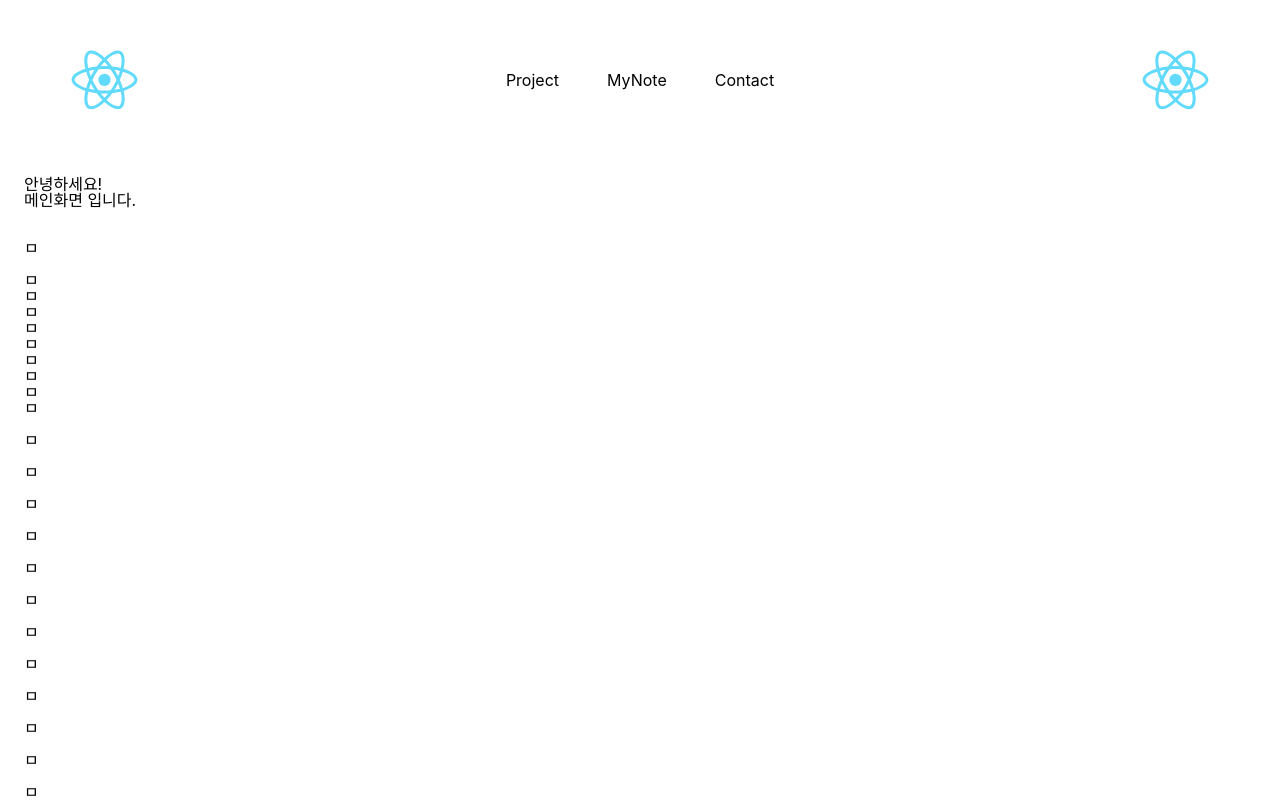
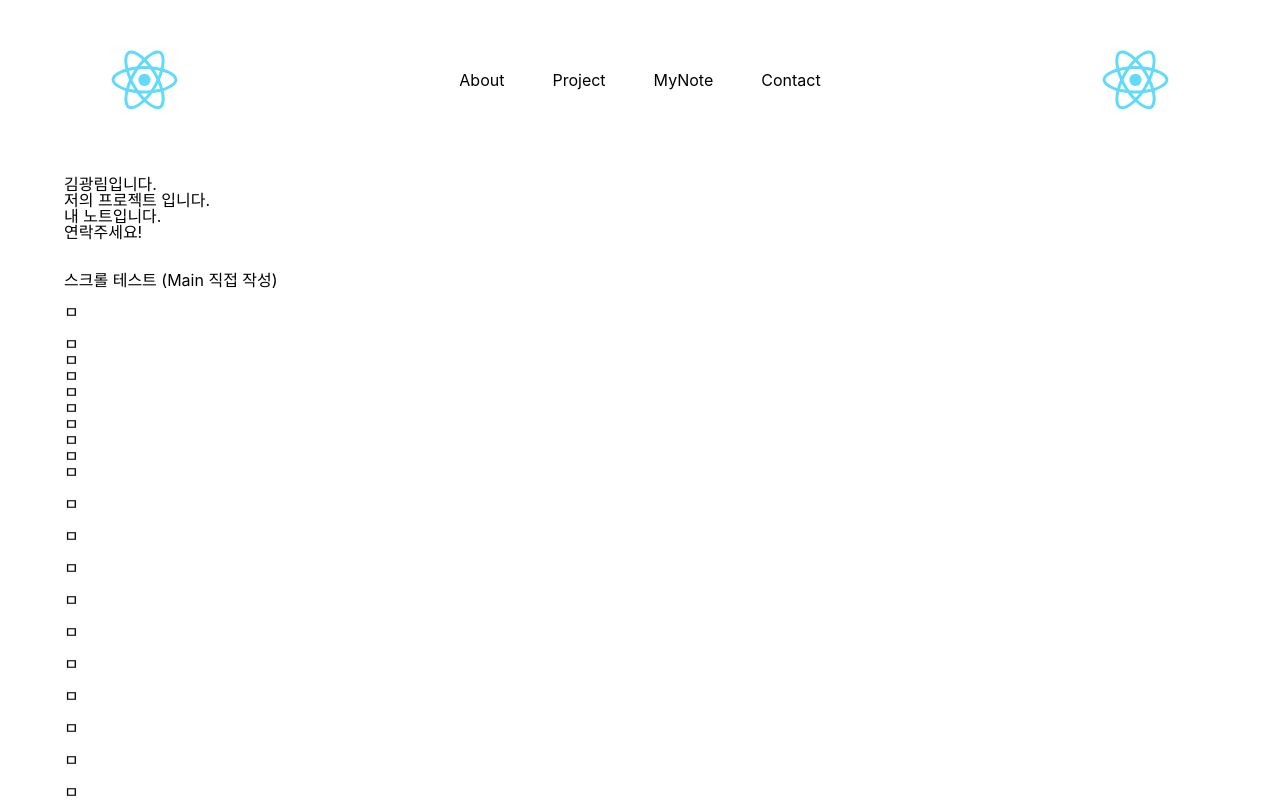
Before and after one commit to kwong1110/kwang-web, a React (Create React App) app: page / in a window 1280 px wide. Shown: the top 800 px of the page. Built offline with nearby package versions, Linux system fonts and the light colour scheme.

Commit message:
메뉴바 scroll animation 추가

```diff
--- a/src/App.js
+++ b/src/App.js
@@ -1,13 +1,12 @@
 import React from "react";
 import { Route } from "react-router-dom";
-import Main from "./pages/Main";
-import MyNote from "./pages/MyNote";
+import { Main, About, Project, MyNote, Contact } from "./pages";
 import styled, { ThemeProvider } from "styled-components";
 import { Header } from "./containers";
 
 const bodySize = {
   margin: "auto",
-  padding: "0 1.5rem 0 1.5rem",
+  padding: "0 4rem 0 4rem",
   maxWidth: "85rem",
 };
 
@@ -24,7 +23,10 @@ function App() {
       <Header />
       <Contant>
         <Route path="/" component={Main} exact />
+        <Route path="/About" component={About} exact />
+        <Route path="/Project" component={Project} exact />
         <Route path="/MyNote" component={MyNote} exact />
+        <Route path="/Contact" component={Contact} exact />
       </Contant>
     </ThemeProvider>
   );
--- a/src/containers/Header/index.js
+++ b/src/containers/Header/index.js
@@ -10,18 +10,23 @@ function Header({ history, theme }) {
     history.push("/");
   };
 
-  const scrolling = useScroll();
+  const [scrolling, firstScroll] = useScroll();
 
   return (
-    <S.StyledHeader theme={theme} scrolling={scrolling}>
+    <S.StyledHeader
+      theme={theme}
+      scrolling={scrolling}
+      firstScroll={firstScroll}
+    >
       <S.NavDiv>
         <S.SideDiv>
           <S.MainLogo src={logo} alt="logo" onClick={goHome} />
         </S.SideDiv>
         <S.MenuDiv>
-          <S.Anchor href="/">Project</S.Anchor>
+          <S.Anchor href="/About">About</S.Anchor>
+          <S.Anchor href="/Project">Project</S.Anchor>
           <S.Anchor href="/MyNote">MyNote</S.Anchor>
-          <S.Anchor href="/">Contact</S.Anchor>
+          <S.Anchor href="/Contact">Contact</S.Anchor>
         </S.MenuDiv>
         <S.SideDiv>
           <S.MainLogo src={logo} alt="logo" />
--- a/src/containers/Header/style.js
+++ b/src/containers/Header/style.js
@@ -1,4 +1,22 @@
-import styled, { css } from "styled-components";
+import styled, { keyframes, css } from "styled-components";
+
+const downMove = keyframes`
+    from {
+      height: 10rem;
+    }
+    to {
+      height: 4.5rem;
+    }
+`;
+
+const upMove = keyframes`
+    from {
+      height: 4.5rem;
+    }
+    to {
+      height: 10rem;
+    }
+`;
 
 export const StyledHeader = styled.header`
   position: fixed;
@@ -7,11 +25,25 @@ export const StyledHeader = styled.header`
   height: 10rem;
   background-color: rgba(255 255 255 0.9);
   backdrop-filter: blur(2px);
+
+  animation-name: ${upMove};
+  /* 첫 스크롤 시에는 애니메이션이 없도록 name만 따로 빼주었다.*/
+  /* firstScroll이 없을 경우엔 첫 렌더링 시에도 animation이 발동하고 */
+  /* name과 같이 firstscroll && 안에 넣어주게되면 첫animation시 깜빡임이 발생. */
+
+  ${({ firstScroll }) =>
+    firstScroll &&
+    css`
+      animation-duration: 0.7s;
+      animation-fill-mode: forwards;
+      animation-timing-function: ease-out;
+    `}
+
   ${({ scrolling }) =>
     scrolling &&
     css`
-      height: auto;
-      box-shadow: 0 3px 4px 0 rgba(0, 0, 0, 0.1);
+      box-shadow: 0 2px 2px 0 rgba(0, 0, 0, 0.1);
+      animation-name: ${downMove};
     `};
 `;
 
--- a/src/hooks/useScroll.js
+++ b/src/hooks/useScroll.js
@@ -1,16 +1,20 @@
 import { useState, useEffect } from "react";
 
 function useScroll() {
+  const [firstScroll, setFirstScroll] = useState(0); // 스크롤이 일어나기전에는 animation효과를 안주기 위함.
   const [scrolling, setScrolling] = useState(0);
+  const onScroll = () => {
+    const { scrollTop } = document.documentElement; // 현재 스크롤바 위치
+    scrollTop > 50 ? setScrolling(1) : setScrolling(0);
+    setFirstScroll(1);
+  };
 
   useEffect(() => {
-    window.addEventListener("scroll", () => {
-      const { scrollTop } = document.documentElement; // 현재 스크롤바 위치
-      scrollTop > 50 ? setScrolling(1) : setScrolling(0);
-    });
-  }, [scrolling]);
+    window.addEventListener("scroll", onScroll);
+    return () => window.removeEventListener("scroll", onScroll);
+  }, []);
 
-  return scrolling;
+  return [scrolling, firstScroll];
 }
 
 export default useScroll;
--- a/src/index.js
+++ b/src/index.js
@@ -3,7 +3,7 @@ import ReactDOM from "react-dom";
 import { Router } from "react-router-dom";
 import { createBrowserHistory } from "history";
 import App from "./App";
-import GlobalStyles from "./GlobalStyles";
+import GlobalStyles from "./commons/GlobalStyles";
 
 const history = createBrowserHistory();
 
--- /dev/null
+++ b/src/pages/About.js
@@ -0,0 +1,7 @@
+import React from "react";
+
+function About() {
+  return <div>김광림입니다.</div>;
+}
+
+export default About;
--- /dev/null
+++ b/src/pages/Contact.js
@@ -0,0 +1,7 @@
+import React from "react";
+
+function Contact() {
+  return <div>연락주세요!</div>;
+}
+
+export default Contact;
--- a/src/pages/Main.js
+++ b/src/pages/Main.js
@@ -1,11 +1,20 @@
 import React from "react";
+import About from "./About";
+import Project from "./Project";
+import MyNote from "./MyNote";
+import Contact from "./Contact";
 
 function Main() {
   return (
     <>
-      <div>안녕하세요!</div>
-      <div>메인화면 입니다.</div>
+      <About />
+      <Project />
+      <MyNote />
+      <Contact />
       <p>
+        <br />
+        <br />
+        스크롤 테스트 (Main 직접 작성)
         <br />
         <br />ㅁ
         <br />
@@ -51,6 +60,69 @@ function Main() {
         <br />ㅁ
         <br />
         <br />ㅁ
+        <br />ㅁ
+        <br />
+        <br />ㅁ
+        <br />
+        <br />ㅁ
+        <br />
+        <br />ㅁ
+        <br />
+        <br />ㅁ
+        <br />ㅁ
+        <br />
+        <br />ㅁ
+        <br />
+        <br />ㅁ
+        <br />
+        <br />ㅁ
+        <br />
+        <br />ㅁ
+        <br />ㅁ
+        <br />
+        <br />ㅁ
+        <br />
+        <br />ㅁ
+        <br />
+        <br />ㅁ
+        <br />
+        <br />ㅁ
+        <br />ㅁ
+        <br />
+        <br />ㅁ
+        <br />
+        <br />ㅁ
+        <br />
+        <br />ㅁ
+        <br />
+        <br />ㅁ
+        <br />ㅁ
+        <br />
+        <br />ㅁ
+        <br />
+        <br />ㅁ
+        <br />
+        <br />ㅁ
+        <br />
+        <br />ㅁ
+        <br />ㅁ
+        <br />
+        <br />ㅁ
+        <br />
+        <br />ㅁ
+        <br />
+        <br />ㅁ
+        <br />
+        <br />ㅁ
+        <br />ㅁ
+        <br />
+        <br />ㅁ
+        <br />
+        <br />ㅁ
+        <br />
+        <br />ㅁ
+        <br />
+        <br />ㅁ
       </p>
     </>
   );
--- /dev/null
+++ b/src/pages/Project.js
@@ -0,0 +1,7 @@
+import React from "react";
+
+function Project() {
+  return <div>저의 프로젝트 입니다.</div>;
+}
+
+export default Project;
--- /dev/null
+++ b/src/pages/index.js
@@ -0,0 +1,5 @@
+export { default as Main } from "./Main";
+export { default as About } from "./About";
+export { default as Project } from "./Project";
+export { default as MyNote } from "./MyNote";
+export { default as Contact } from "./Contact";
```
Also changed, not shown: src/commons/GlobalStyles.js (renamed from src/GlobalStyles.js).
